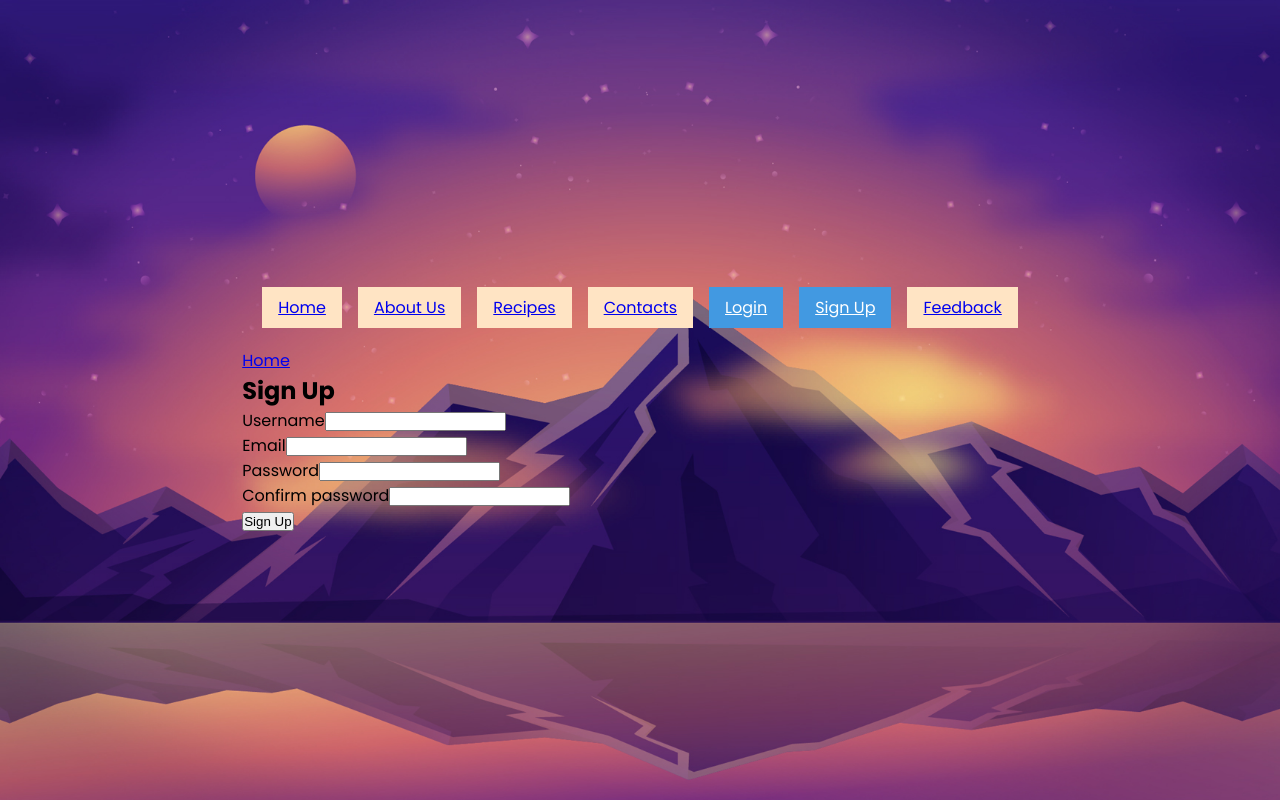
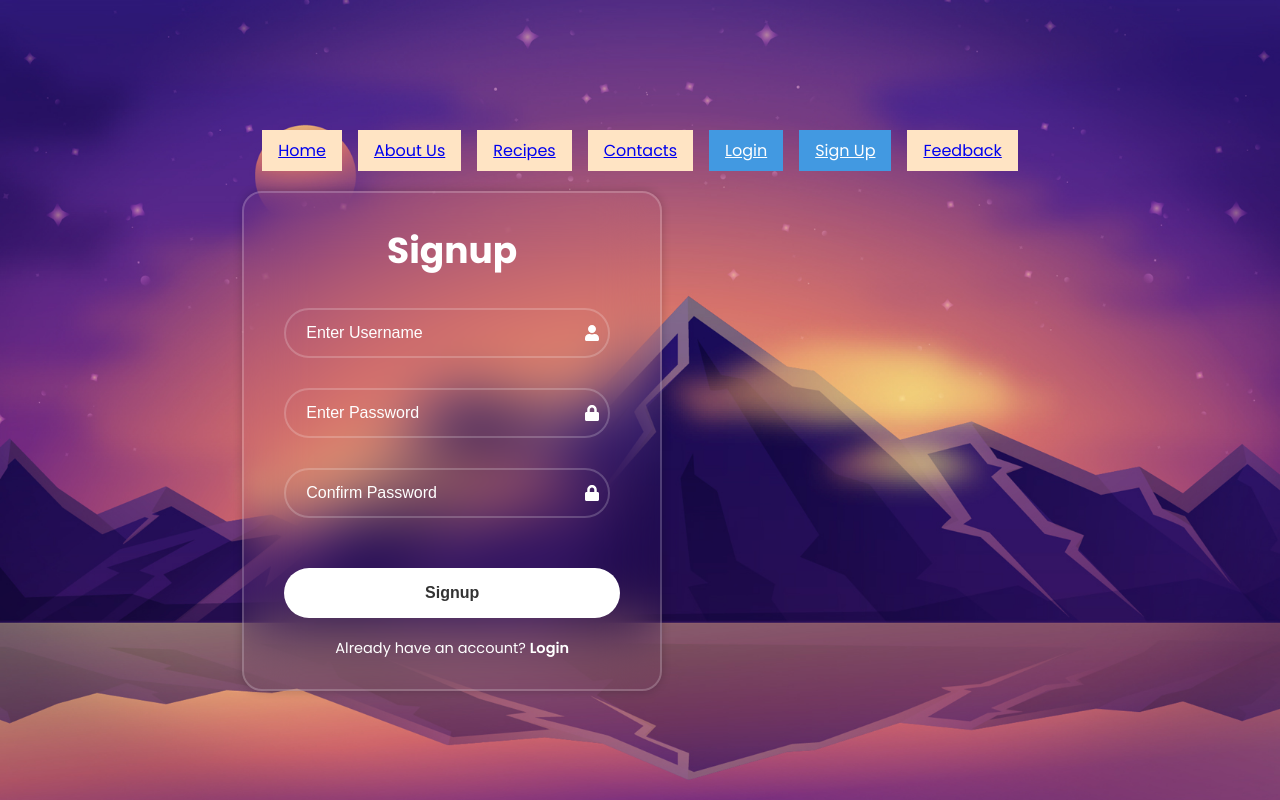
Before and after one commit to gichira22/Recipa, a React (Create React App) app: page /signup in a window 1280 px wide. Built offline with nearby package versions, Linux system fonts and the light colour scheme.

Commit message:
Style the signup page

```diff
--- a/src/components/SignUp.js
+++ b/src/components/SignUp.js
@@ -1,109 +1,34 @@
-import React, { useState } from "react";
-import { Link } from "react-router-dom";
+import React from "react";
+import "./Signup.css";
+import { FaUser, FaLock } from "react-icons/fa";
 
-function SignUp() {
-  const [formData, setFormData] = useState({
-    username: "",
-    email: "",
-    password: "",
-  });
-  const [isRegistered, setIsRegistered] = useState(false);
-
-  const handleChange = (e) => {
-    const { name, value } = e.target;
-    setFormData((prevState) => ({
-      ...prevState,
-      [name]: value,
-    }));
-  };
-
-  const handleSubmit = (e) => {
-    e.preventDefault();
-
-    console.log(formData);
-
-    setIsRegistered(true);
-  };
-
-  // Redirection link to home page
-  if (isRegistered) {
-    window.location.href = "/";
-  }
-
+const SignUp = () => {
   return (
-    <>
-      <header>
-        <Link to="/">Home</Link>
-      </header>
-      <div className="flex items-center justify-center bg-cover h-screen bg-[url('/src/assets/page2.jpg')]">
-        <h2 className="text-2xl font-semibold mb-4">Sign Up</h2>
-        <form onSubmit={handleSubmit} className="max-w-md mx-auto">
-          <div className="mb-4">
-            <label htmlFor="username" className="block mb-1">
-              Username
-            </label>
-            <input
-              type="text"
-              id="username"
-              name="username"
-              value={formData.username}
-              onChange={handleChange}
-              className="border p-2 w-full"
-              required
-            />
-          </div>
-          <div className="mb-4">
-            <label htmlFor="email" className="block mb-1">
-              Email
-            </label>
-            <input
-              type="email"
-              id="email"
-              name="email"
-              value={formData.email}
-              onChange={handleChange}
-              className="border p-2 w-full"
-              required
-            />
-          </div>
-          <div className="mb-4">
-            <label htmlFor="password" className="block mb-1">
-              Password
-            </label>
-            <input
-              type="password"
-              id="password"
-              name="password"
-              value={formData.password}
-              onChange={handleChange}
-              className="border p-2 w-full"
-              required
-            />
-          </div>
-          <div className="mb-4">
-            <label htmlFor="confirmPassword" className="block mb-1">
-              Confirm password
-            </label>
-            <input
-              type="password"
-              id="confirmPassword"
-              name="confirmPassword"
-              value={formData.password}
-              onChange={handleChange}
-              className="border p-2 w-full"
-              required
-            />
-          </div>
-          <button
-            type="submit"
-            className="bg-blue-500 text-white py-2 px-4 rounded hover:bg-blue-600"
-          >
-            Sign Up
-          </button>
-        </form>
-      </div>
-    </>
+    <div className="wrapper">
+      <form action="">
+        <h1>Signup</h1>
+        <div className="input-box">
+          <input type="text" placeholder="Enter Username" required />
+          <FaUser className="icon" />
+        </div>
+        <div className="input-box">
+          <input type="password" placeholder="Enter Password" required />
+          <FaLock className="icon" />
+        </div>
+        <div className="input-box">
+          <input type="password" placeholder="Confirm Password" required />
+          <FaLock className="icon" />
+        </div>
+        <button type="submit">Signup</button>
+        <div className="register-link">
+          <p>
+            Already have an account? <a href="#">Login</a>
+          </p>
+          {/* Redirect an existing user to login page */}
+        </div>
+      </form>
+    </div>
   );
-}
+};
 
 export default SignUp;
--- /dev/null
+++ b/src/components/Signup.css
@@ -0,0 +1,97 @@
+.wrapper {
+  width: 420px;
+  background: transparent;
+  border: 2px solid rgba(255, 255, 255, 0.2);
+  backdrop-filter: blur(30px);
+  box-shadow: 0 0 10px rgba(0, 0, 0, 0.2);
+  color: #fff;
+  border-radius: 20px;
+  padding: 30px 40px;
+  text-align: center;
+}
+
+.wrapper h1 {
+  font-size: 36px;
+}
+
+.wrapper .input-box {
+  position: relative;
+  margin: 30px 0;
+  padding-right: 10px;
+}
+
+.input-box input {
+  width: 100%;
+  height: 50px;
+  background: transparent;
+  border: 2px solid rgba(255, 255, 255, 0.2);
+  outline: none;
+  border-radius: 40px;
+  font-size: 16px;
+  color: #fff;
+  padding: 20px 20px 20px 20px;
+}
+
+.input-box input::placeholder {
+  color: #fff;
+}
+
+.input-box .icon {
+  position: absolute;
+  right: 20px;
+  top: 50%;
+  transform: translateY(-50%);
+  font-size: 16px;
+}
+
+.wrapper .remember-forgot {
+  display: flex;
+  justify-content: space-between;
+  font-size: 14.5px;
+  margin: -15px 0 15px;
+}
+
+.remember-forgot label input {
+  accent-color: #fff;
+  margin-right: 4px;
+}
+
+.remember-forgot a {
+  color: #fff;
+  text-decoration: none;
+}
+
+.remember-forgot a:hover {
+  text-decoration: underline;
+}
+
+.wrapper button {
+  width: 100%;
+  height: 50px;
+  background: #fff;
+  border: none;
+  outline: none;
+  border-radius: 40px;
+  box-shadow: 0 0 10px rgba(0, 0, 0, -1);
+  cursor: pointer;
+  font-size: 16px;
+  color: #333;
+  font-weight: 700;
+  margin-top: 20px;
+}
+
+.wrapper .register-link {
+  font-size: 14.5px;
+  text-align: center;
+  margin-top: 20px;
+}
+
+.register-link p a {
+  color: #fff;
+  text-decoration: none;
+  font-weight: 600;
+}
+
+.register-link p a:hover {
+  text-decoration: underline;
+}
```
Also changed, not shown: src/background2.jpg (added).
